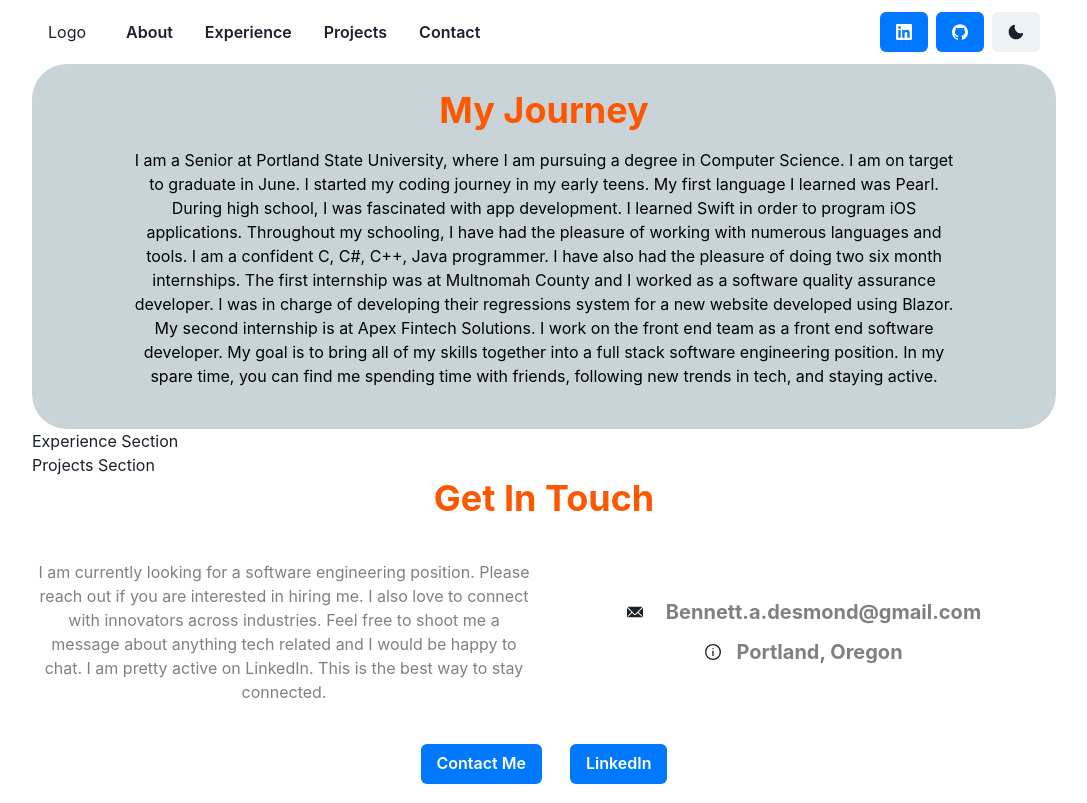
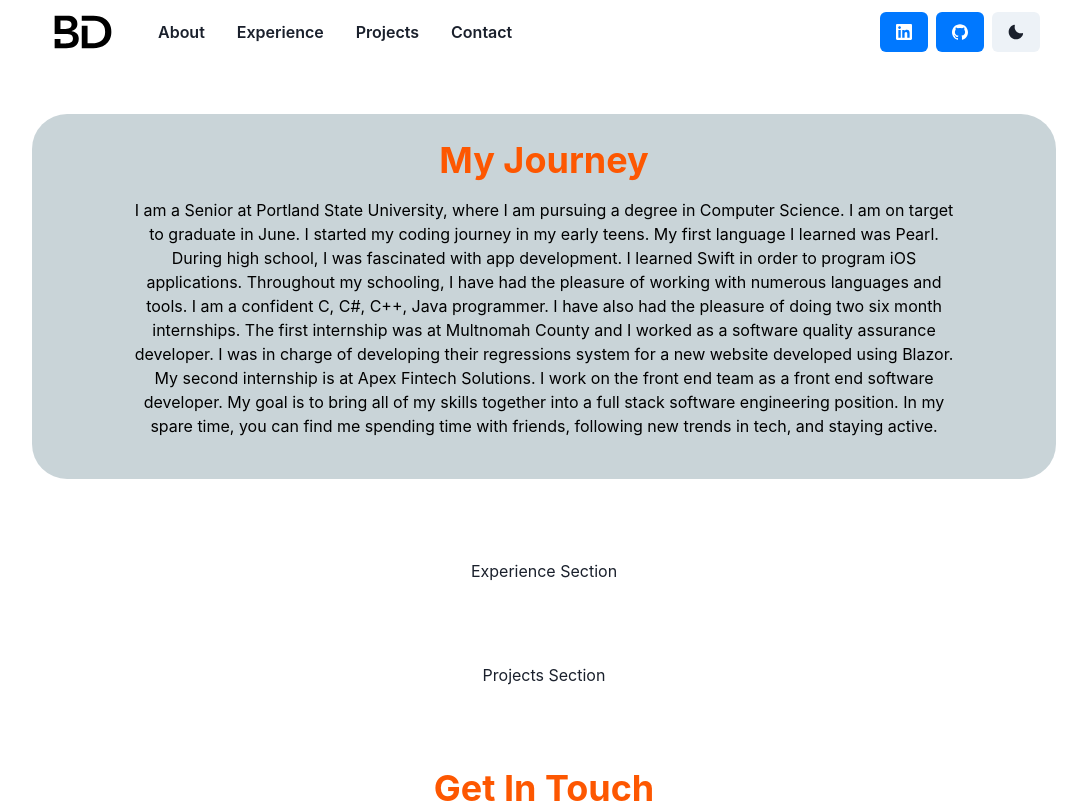
Before and after one commit to BennettDesmond/bennett-a-desmond, a Next.js app: page / in a window 1280 px wide. Shown: the top 803 px of the page, without its empty margins (96-1183 px from the left). Built offline with nearby package versions, Linux system fonts and the light colour scheme.

Commit message:
Added my logo to the website

```diff
--- a/components/About.tsx
+++ b/components/About.tsx
@@ -5,7 +5,7 @@ interface AboutProps {}
 export default function About(props: AboutProps) {
   return (
     <>
-      <Box borderRadius="35px" bg="#C9D4D8">
+      <Box marginTop="50px" borderRadius="35px" bg="#C9D4D8">
         <VStack marginX="10%" color="white" align="center" spacing={4}>
           <Heading color="#FD5701" marginTop="3%">
             My Journey
--- a/components/navbar/Navbar.tsx
+++ b/components/navbar/Navbar.tsx
@@ -12,6 +12,7 @@ import {
   useColorModeValue,
   useColorMode,
   Stack,
+  Image,
 } from "@chakra-ui/react";
 import { HamburgerIcon, CloseIcon, MoonIcon, SunIcon } from "@chakra-ui/icons";
 
@@ -49,7 +50,12 @@ export default function Simple() {
             onClick={isOpen ? onClose : onOpen}
           />
           <HStack spacing={8} alignItems={"center"}>
-            <Box>Logo</Box>
+            <Image
+              boxSize="70px"
+              objectFit="cover"
+              src="../Bennett_Logo-01.svg"
+              alt="Bennett Desmond Logo"
+            />
             <HStack
               as={"nav"}
               spacing={4}
--- a/pages/index.tsx
+++ b/pages/index.tsx
@@ -6,7 +6,7 @@ import About from "../components/About";
 import Experience from "../components/Experience";
 import Projects from "../components/Projects";
 import Contact from "../components/contact/Contact";
-import { Box } from "@chakra-ui/react";
+import { Box, VStack } from "@chakra-ui/react";
 
 export default function Home() {
   return (
@@ -18,10 +18,12 @@ export default function Home() {
       </Head>
       <Box marginX="10%">
         <Navbar></Navbar>
-        <About></About>
-        <Experience></Experience>
-        <Projects></Projects>
-        <Contact></Contact>
+        <VStack spacing={20}>
+          <About></About>
+          <Experience></Experience>
+          <Projects></Projects>
+          <Contact></Contact>
+        </VStack>
       </Box>
     </>
 
```
Also changed, not shown: public/Bennett_Logo-01.svg (added).
